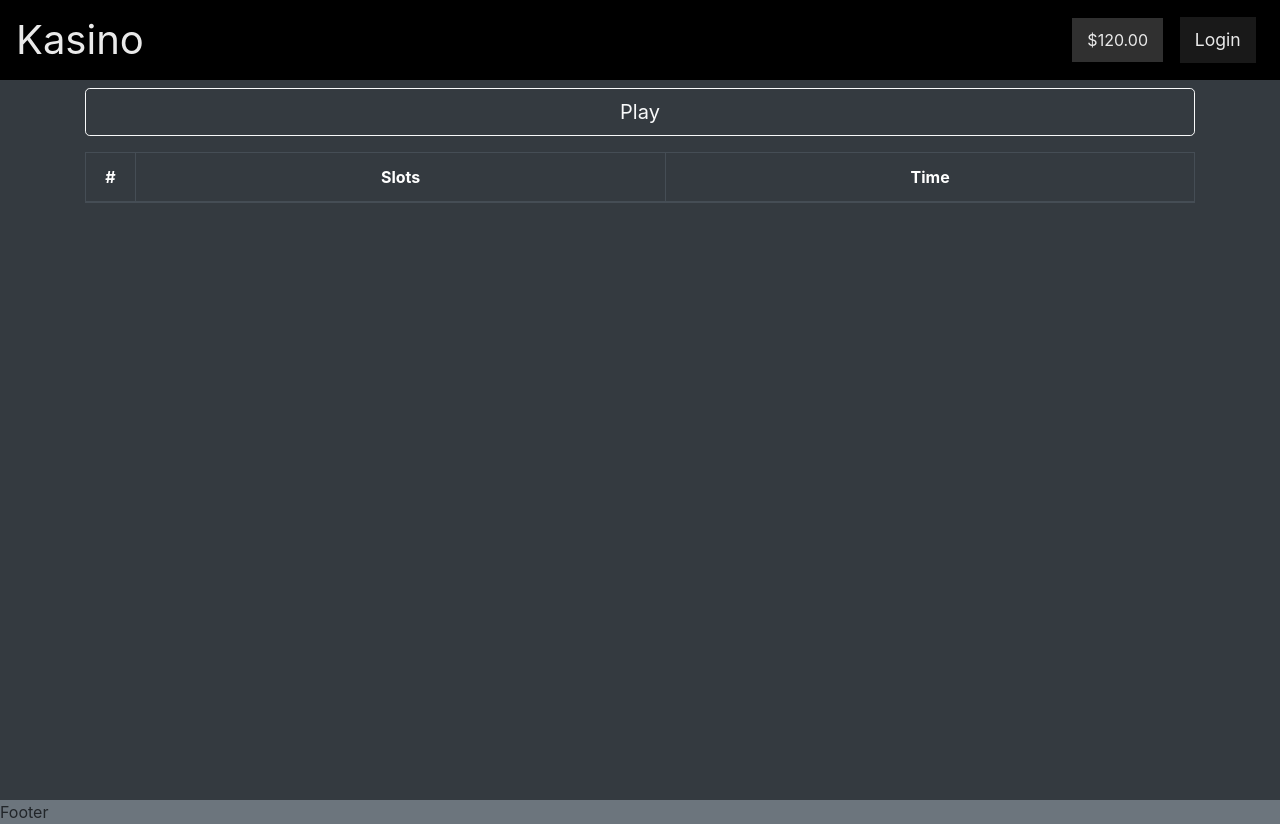
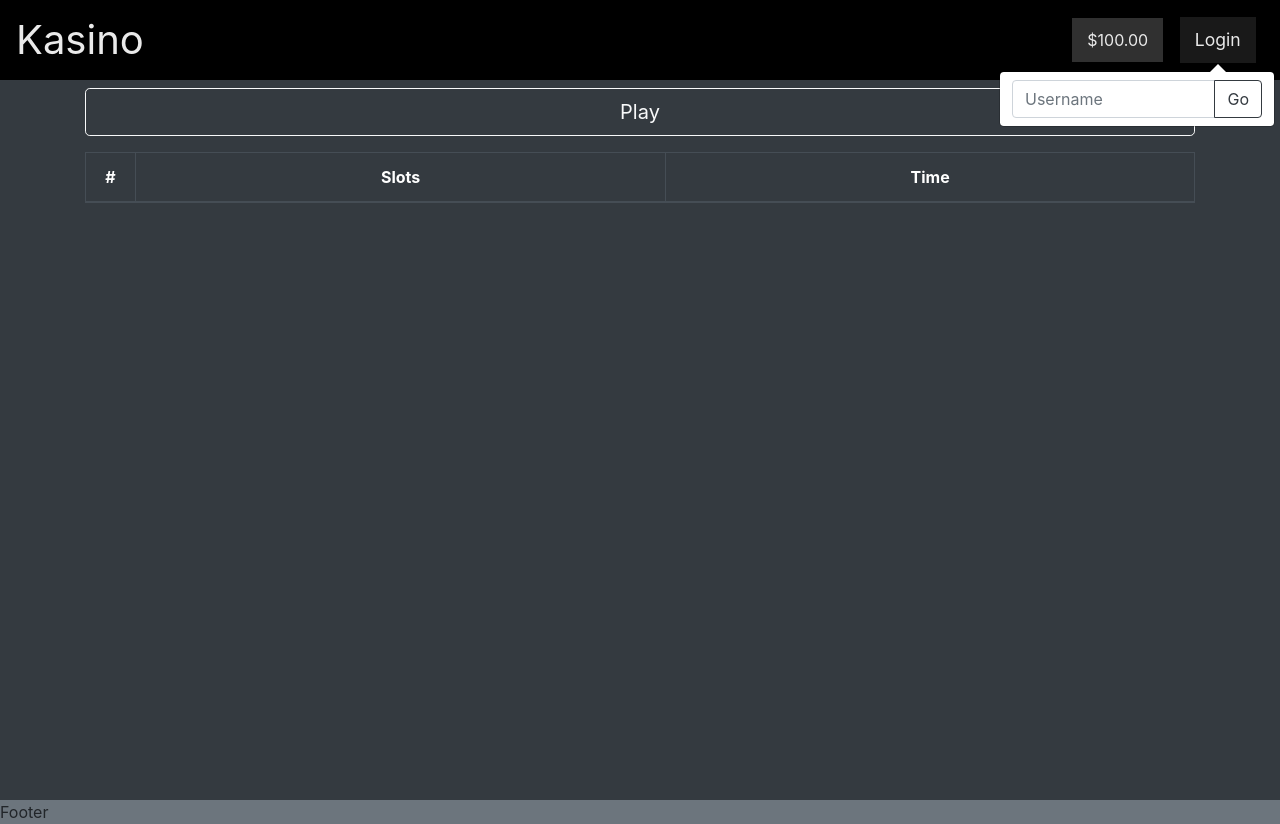
Before and after one commit to deekeh/paktolus-task, a React (Create React App) app: page / in a window 1280 px wide. Both pictures are taken after a click on the button "Login". Built offline with nearby package versions, Linux system fonts and the light colour scheme.

Commit message:
added sample localstorage

```diff
--- a/src/App.js
+++ b/src/App.js
@@ -8,12 +8,14 @@ import Content from "./components/Content";
 import Footer from "./components/Footer";
 
 function App() {
+  localStorage.getItem("username", "");
+  localStorage.getItem("balance", (Math.round(100 * 100) / 100).toFixed(2));
   const [balance, setbalance] = useState(
     (Math.round(100 * 100) / 100).toFixed(2)
   );
-
   const changeBalance = (n) =>
     setbalance((Math.round((Number(balance) + n) * 100) / 100).toFixed(2));
+
   return (
     <div className="App">
       <Header balance={balance} onChange={changeBalance} />
--- a/src/components/Header.css
+++ b/src/components/Header.css
@@ -43,3 +43,8 @@
 .my-btn-dark:hover {
   background-color: #222222;
 }
+
+#login-avatar:hover {
+  background-color: #303030;
+  cursor: pointer;
+}
--- a/src/components/Header.js
+++ b/src/components/Header.js
@@ -1,6 +1,27 @@
+import { useState } from "react";
+import {
+  OverlayTrigger,
+  Popover,
+  InputGroup,
+  FormControl,
+  Button,
+} from "react-bootstrap";
 import "./Header.css";
 
 const Header = (props) => {
+  const [loggedIn, setLoggedIn] = useState(false);
+  const login = (e) => {
+    e.preventDefault();
+    localStorage.setItem("username", e.target.username.value);
+    localStorage.setItem("balance", props.balance);
+    setLoggedIn(true);
+  };
+
+  const logout = () => {
+    localStorage.removeItem("username");
+    localStorage.removeItem("balance");
+    setLoggedIn(false);
+  };
   return (
     <nav className="navbar">
       <div className="nav-logo">
@@ -10,14 +31,58 @@ const Header = (props) => {
         <div className="nav-menu-item">
           <div id="balance">${props.balance}</div>
         </div>
-        <div className="nav-menu-item">
-          <button
-            className="my-btn my-btn-dark nav-button"
-            onClick={() => props.onChange(20)}
+        {loggedIn ? (
+          <span
+            onClick={logout}
+            id="login-avatar"
+            className="p-2 rounded-circle"
+            title="Logout"
           >
-            Login
-          </button>
-        </div>
+            <svg
+              xmlns="http://www.w3.org/2000/svg"
+              width="32"
+              height="32"
+              fill="#ffffff"
+              class="bi bi-person-fill"
+              viewBox="0 0 16 16"
+            >
+              <path d="M3 14s-1 0-1-1 1-4 6-4 6 3 6 4-1 1-1 1H3zm5-6a3 3 0 1 0 0-6 3 3 0 0 0 0 6z" />
+            </svg>
+          </span>
+        ) : (
+          <div className="nav-menu-item">
+            {/* Login button and pop-over */}
+            <OverlayTrigger
+              trigger="click"
+              placement="bottom"
+              overlay={
+                <Popover id="login-popover">
+                  <Popover.Content>
+                    <form onSubmit={login}>
+                      <InputGroup>
+                        <FormControl
+                          placeholder="Username"
+                          aria-label="Username"
+                          aria-describedby="username"
+                          name="username"
+                          id="username"
+                          required
+                        />
+                        <InputGroup.Append>
+                          <Button type="submit" variant="outline-dark">
+                            Go
+                          </Button>
+                        </InputGroup.Append>
+                      </InputGroup>
+                    </form>
+                  </Popover.Content>
+                </Popover>
+              }
+            >
+              <button className="my-btn my-btn-dark nav-button">Login</button>
+            </OverlayTrigger>
+          </div>
+        )}
       </div>
     </nav>
   );
```
